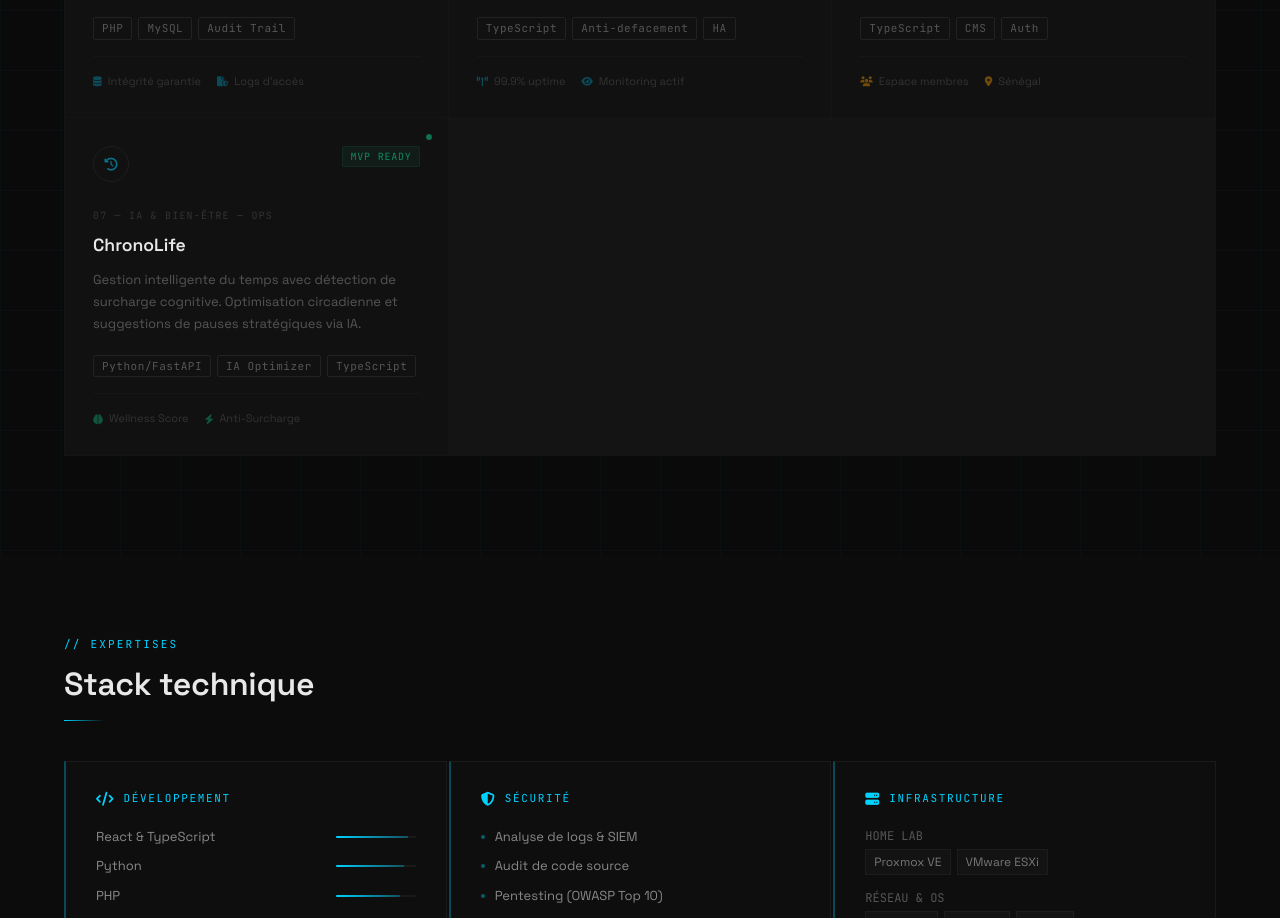
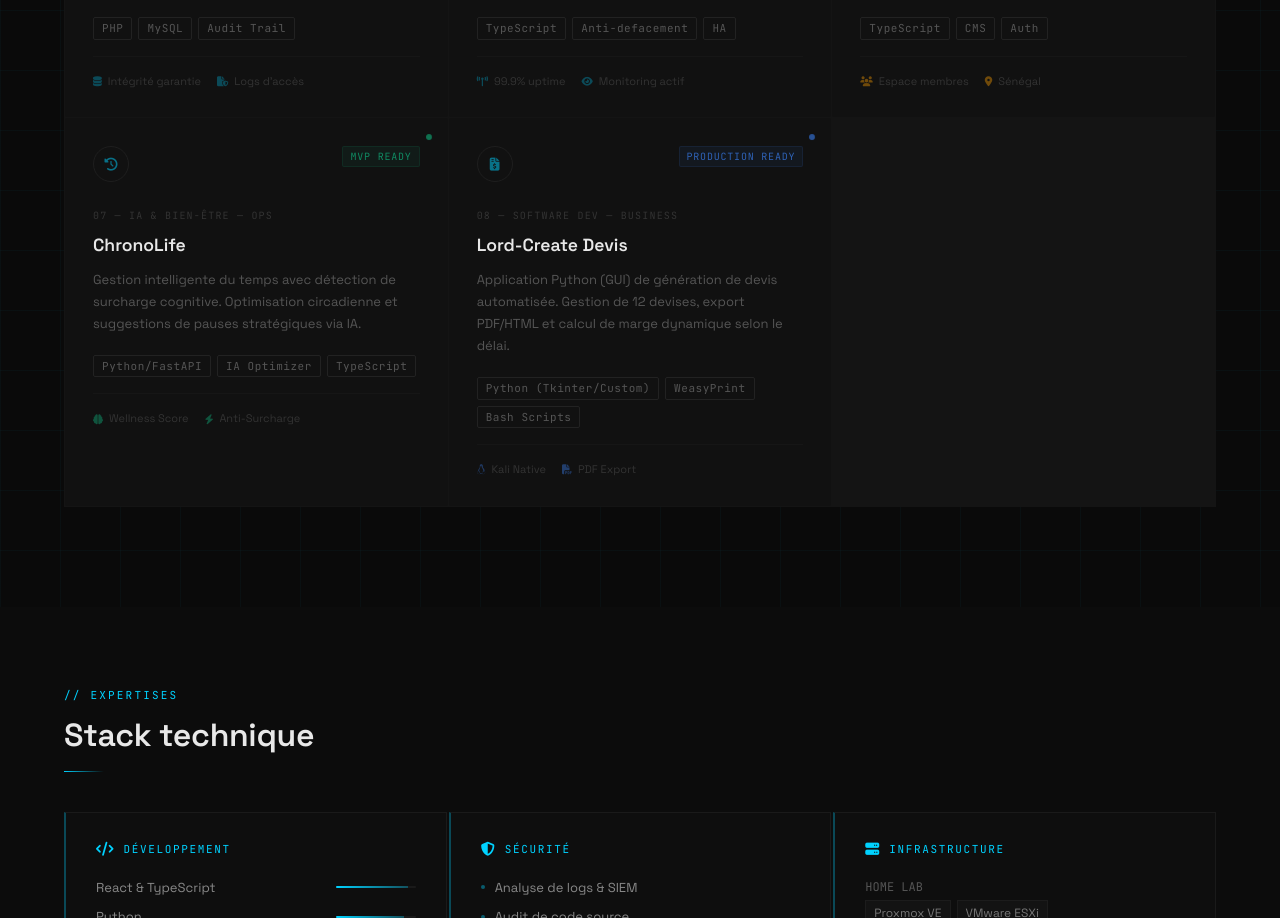
Before and after one commit to shAd0ws-Dark/porfolio-web, a plain HTML site: page index.html in a window 1280 px wide. Shown: the part 1670-2588 px from the top of the page. Drawn offline with nearby package versions, Linux system fonts and the light colour scheme.

Commit message:
Add project card for Lord-Create Devis

```diff
--- a/index.html
+++ b/index.html
@@ -637,6 +637,44 @@
             Anti-Surcharge
         </div>
     </div>
+</div
+  <!-- Card 8: Devis -->
+      <div class="project-card bracket-card" style="padding:28px;border:none;position:relative;">
+    <div style="position:absolute;top:16px;right:16px;width:6px;height:6px;border-radius:50%;background:rgba(59,130,246,0.6);animation:pulse 2s infinite;"></div>
+
+    <div style="display:flex;justify-content:space-between;align-items:flex-start;margin-bottom:20px;">
+        <div class="icon-circle"><i class="fa-solid fa-file-invoice-dollar"></i></div>
+        <div style="display:flex;gap:6px;align-items:center;">
+            <span class="status-badge" style="background:rgba(59,130,246,0.06);color:rgba(59,130,246,0.7);border:1px solid rgba(59,130,246,0.1);">Production Ready</span>
+        </div>
+    </div>
+
+    <div style="margin-bottom:6px;">
+        <span style="font-family:'JetBrains Mono',monospace;font-size:10px;color:#333;letter-spacing:0.12em;">08 — SOFTWARE DEV — BUSINESS</span>
+    </div>
+
+    <h3 style="font-size:1.1rem;font-weight:600;margin-bottom:10px;color:#e8e8e8;">Lord-Create Devis</h3>
+
+    <p style="font-size:13px;color:#555;line-height:1.7;margin-bottom:20px;">
+        Application Python (GUI) de génération de devis automatisée. Gestion de 12 devises, export PDF/HTML et calcul de marge dynamique selon le délai.
+    </p>
+
+    <div style="display:flex;flex-wrap:wrap;gap:6px;margin-bottom:16px;">
+        <span class="skill-tag">Python (Tkinter/Custom)</span>
+        <span class="skill-tag">WeasyPrint</span>
+        <span class="skill-tag">Bash Scripts</span>
+    </div>
+
+    <div style="display:flex;gap:16px;padding-top:16px;border-top:1px solid #161616;">
+        <div style="display:flex;align-items:center;gap:6px;font-size:11px;color:#333;">
+            <i class="fa-brands fa-linux" style="color:rgba(59,130,246,0.4);font-size:10px;"></i>
+            Kali Native
+        </div>
+        <div style="display:flex;align-items:center;gap:6px;font-size:11px;color:#333;">
+            <i class="fa-solid fa-file-pdf" style="color:rgba(59,130,246,0.4);font-size:10px;"></i>
+            PDF Export
+        </div>
+    </div>
 </div>
 
     </div><!-- end grid -->
```
